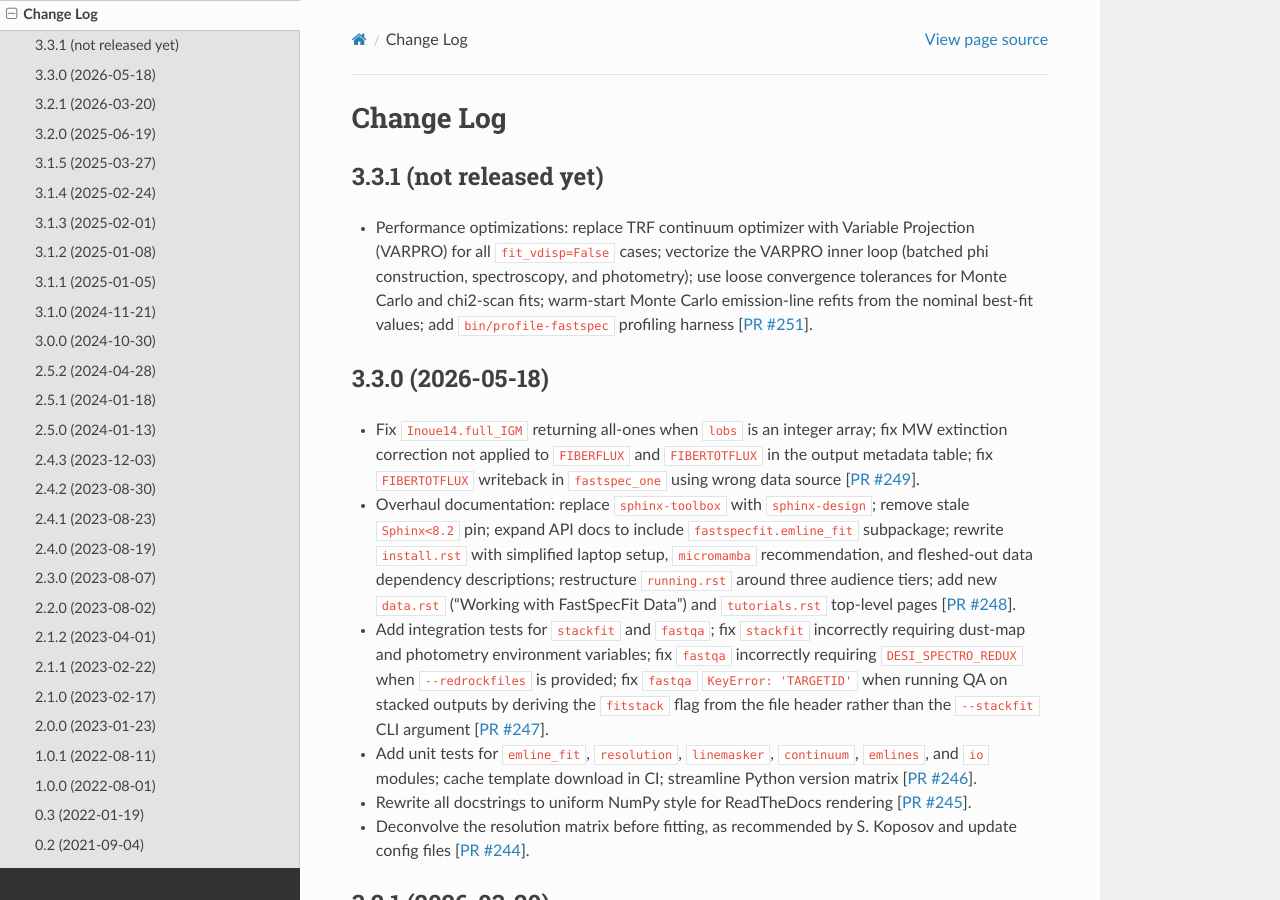
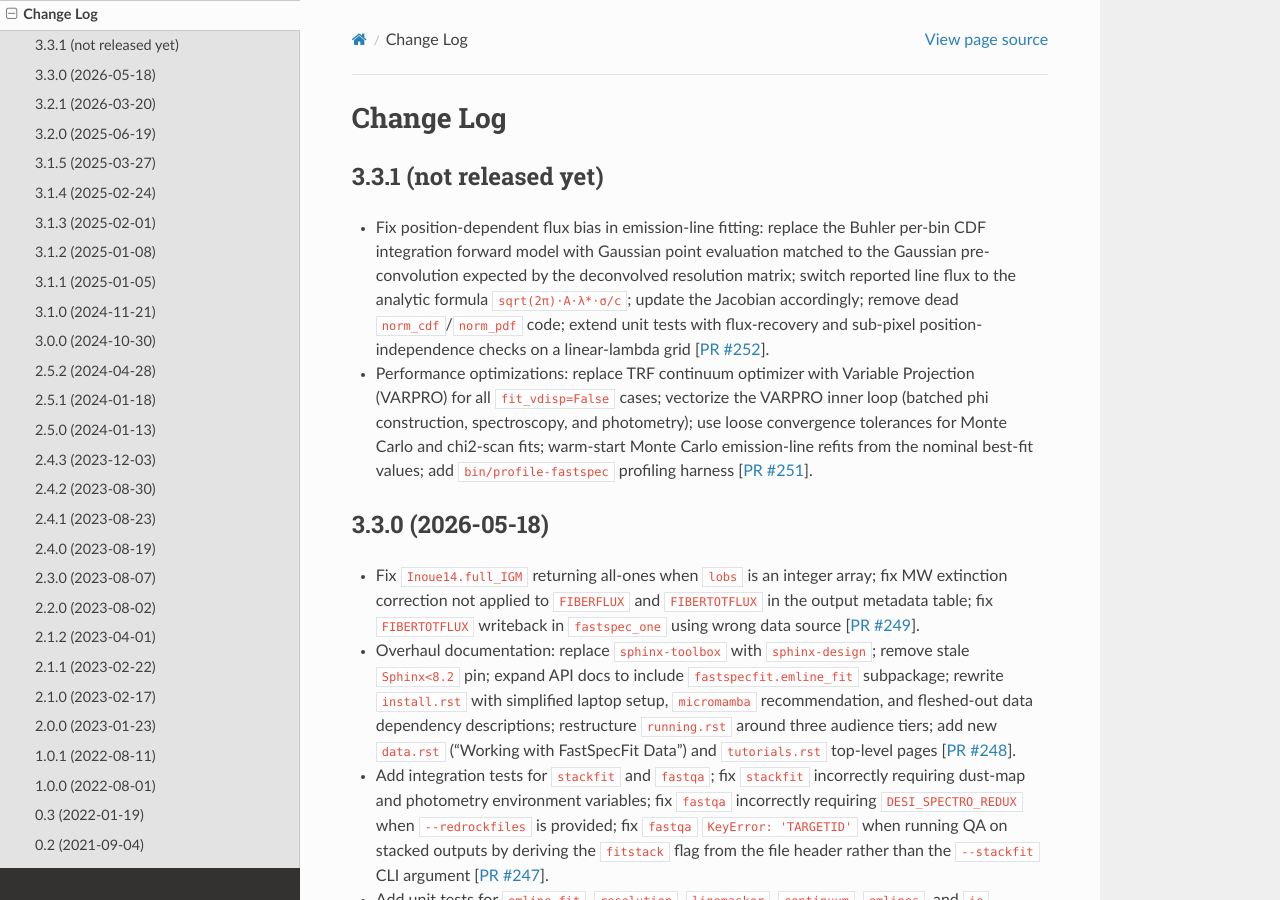
Before and after one commit to desihub/fastspecfit, a Sphinx documentation site: the page built from doc/changes.rst, in a window 1280 px wide and 900 px high. Built offline with Sphinx 7.4.7 and the Read the Docs theme 3.1.0, drawn with Linux system fonts in a browser that asks for light colours; the version number could not be read and is left out.

Commit message:
Update change log for PR #252
Co-Authored-By: Claude Sonnet 4.6 <noreply@anthropic.com>

```diff
--- a/doc/changes.rst
+++ b/doc/changes.rst
@@ -5,6 +5,13 @@ Change Log
 3.3.1 (not released yet)
 ------------------------
 
+* Fix position-dependent flux bias in emission-line fitting: replace the
+  Buhler per-bin CDF integration forward model with Gaussian point evaluation
+  matched to the Gaussian pre-convolution expected by the deconvolved resolution
+  matrix; switch reported line flux to the analytic formula
+  ``sqrt(2π)·A·λ*·σ/c``; update the Jacobian accordingly; remove dead
+  ``norm_cdf``/``norm_pdf`` code; extend unit tests with flux-recovery and
+  sub-pixel position-independence checks on a linear-lambda grid [`PR #252`_].
 * Performance optimizations: replace TRF continuum optimizer with Variable
   Projection (VARPRO) for all ``fit_vdisp=False`` cases; vectorize the VARPRO
   inner loop (batched phi construction, spectroscopy, and photometry); use loose
@@ -12,6 +19,7 @@ Change Log
   Carlo emission-line refits from the nominal best-fit values; add
   ``bin/profile-fastspec`` profiling harness [`PR #251`_].
 
+.. _`PR #252`: https://github.com/desihub/fastspecfit/pull/252
 .. _`PR #251`: https://github.com/desihub/fastspecfit/pull/251
 
 
```
